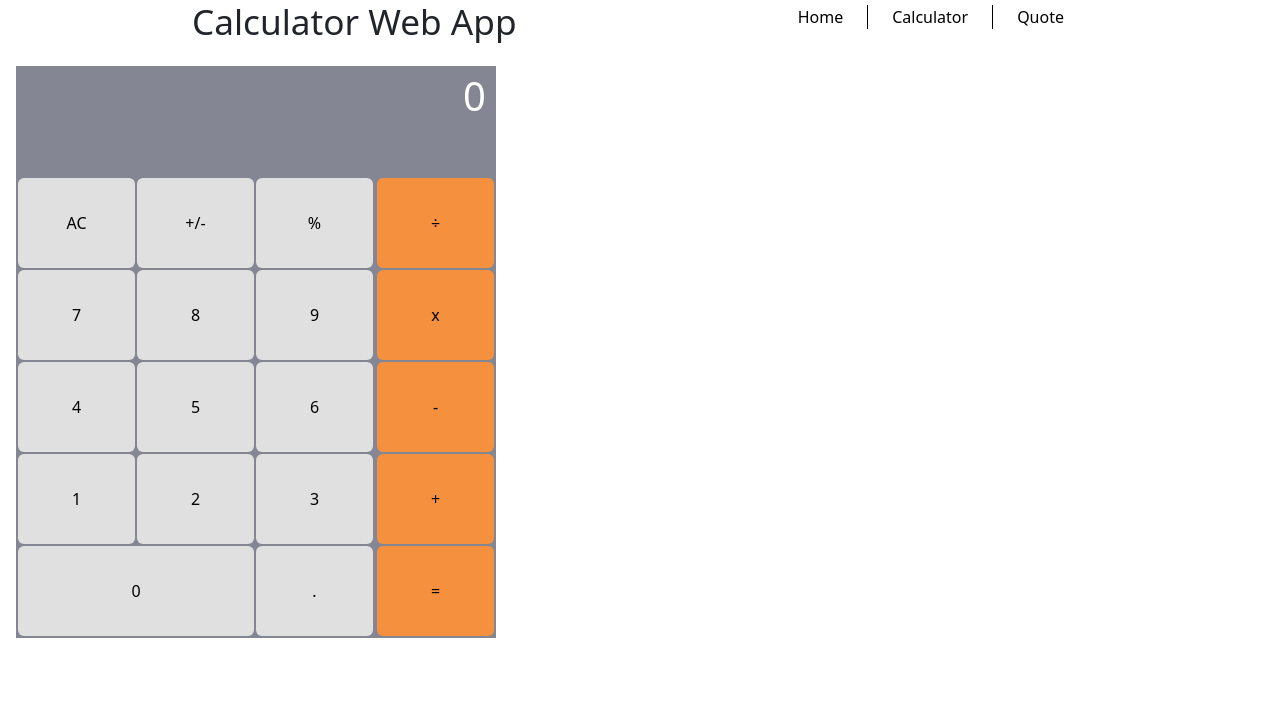
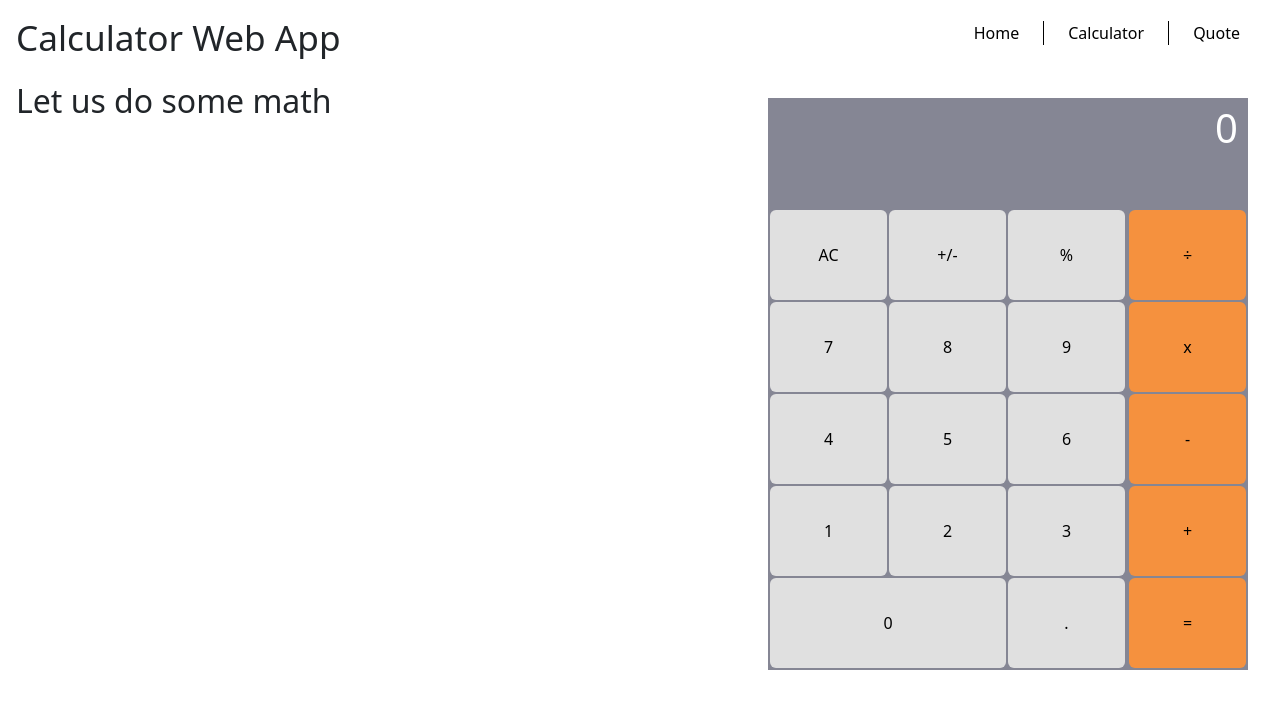
Before and after one commit to TemesgenA/calculator-app, a React (Create React App) app: page /calculator in a window 1280 px wide. Shown: the top 708 px of the page. Built offline with nearby package versions, Linux system fonts and the light colour scheme.

Commit message:
Add missing components

```diff
--- a/src/components/Calculator.jsx
+++ b/src/components/Calculator.jsx
@@ -15,6 +15,8 @@ const Calculator = () => {
   };
 
   return (
+    <div className="calculator-page">
+      <h2 className="calculator-txt">Let us do some math</h2>
       <div className="calculator">
         <Display
           total={state.total}
@@ -25,6 +27,7 @@ const Calculator = () => {
           clickHandler={clickHandler}
         />
       </div>
+    </div>
   );
 };
 
--- a/src/index.css
+++ b/src/index.css
@@ -85,12 +85,12 @@ body {
   display: flex;
   justify-content: space-between;
   align-items: center;
-  width: 70%;
-  margin: 0 auto;
+  margin: 1em 1em;
 }
 
 .navigation h1 {
   font-size: 2.2rem;
+  text-align: left;
 }
 
 .navigation > ul {
@@ -113,19 +113,26 @@ body {
 }
 
 .home-content {
-  width: 70%;
-  margin: 0 auto;
+  margin: 1em 1em;
+  text-align: left;
   background: rgba(255, 255, 255, 0.75);
-  padding: 1em;
   border-radius: 1em;
 }
 
 .calculator-page {
-  width: 70%;
-  margin: 0 auto;
+  margin: 1em 1em;
   display: flex;
   justify-content: space-between;
-  padding-bottom: 10rem;
+  padding-bottom: 1em;
+}
+
+.calculator-txt {
+  text-align: left;
+
+}
+
+.calculator {
+  margin-right: 1em;
 }
 
 .quote {
```
Lines whose indentation alone changed are shown as unchanged.
